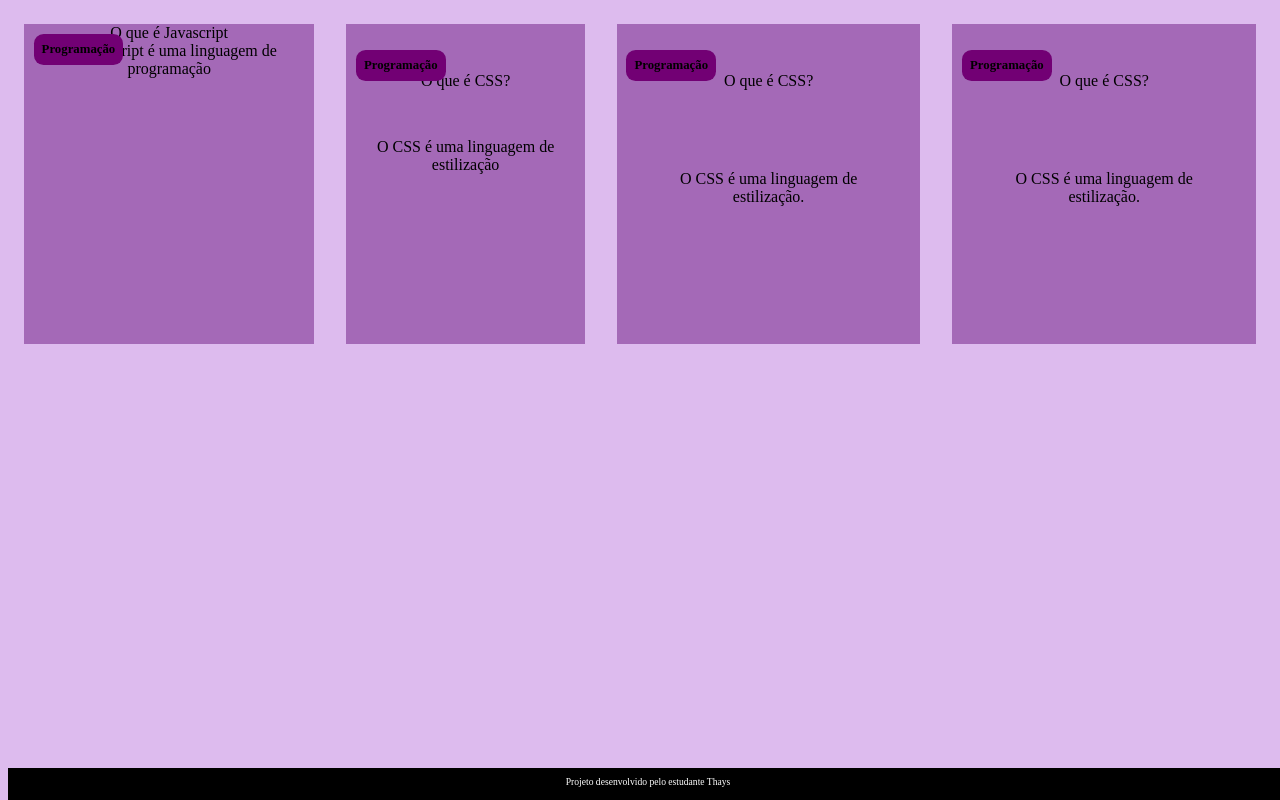
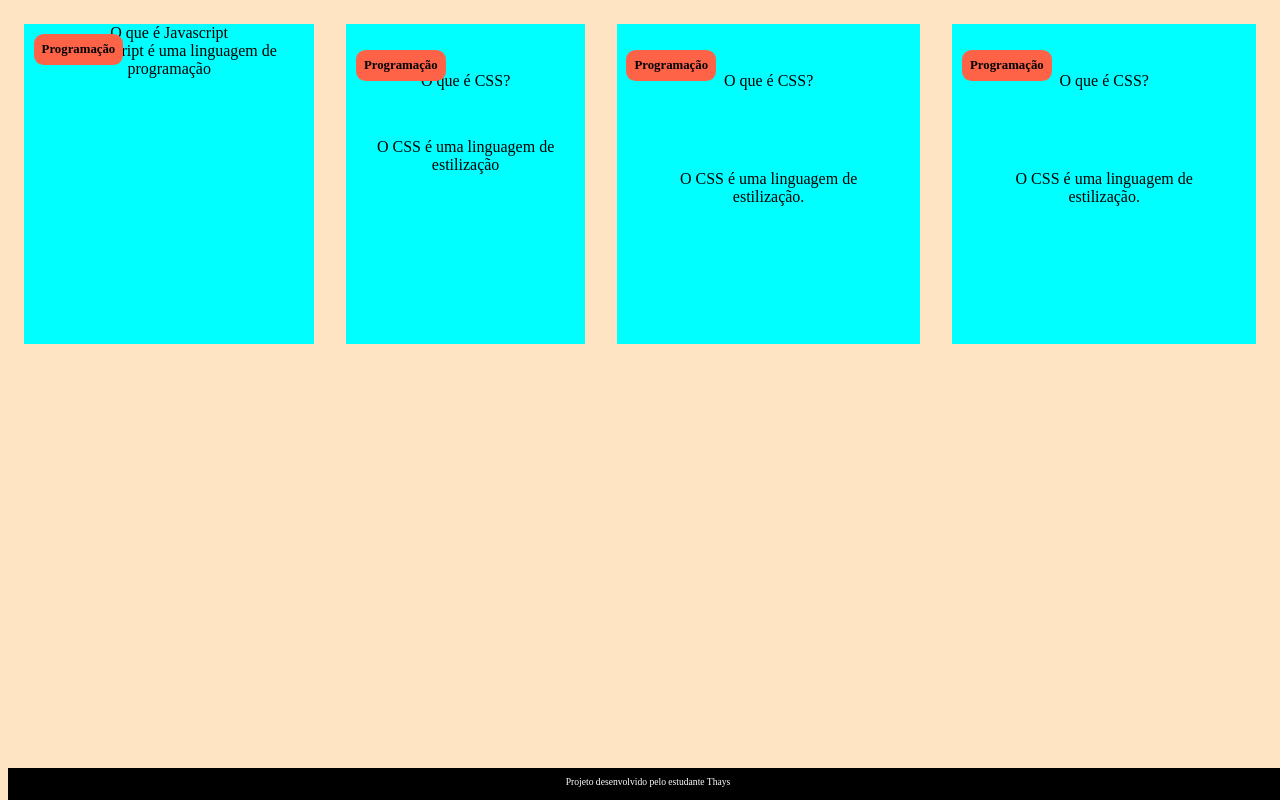
Before and after one commit to thaysmarcondes/flashcard, a plain HTML site: page index.html in a window 1280 px wide. Drawn offline with Linux system fonts and the light colour scheme.

Commit message:
Update style.css

```diff
--- a/style.css
+++ b/style.css
@@ -1,12 +1,14 @@
 body{
-    background: #DBE
+background-color: bisque;
 }
+
 #container {
 display: flex;
 }
+
 .cartao{
 margin: 1rem 1rem;
-    background-color: rgba(108, 24, 129, 0.5);
+background-color: aqua;
 height: 20rem;
 flex-grow: 1;
 flex-basis: calc(33% -6rem);
@@ -18,7 +20,7 @@ body{
 }
 
 .cartao__conteudo h3 {
-    background-color: rgb(114, 0, 116);
+background-color: tomato;
 text-align: left;
 padding: 0.5rem;
 position: absolute;
```
Lines whose indentation alone changed are shown as unchanged.
